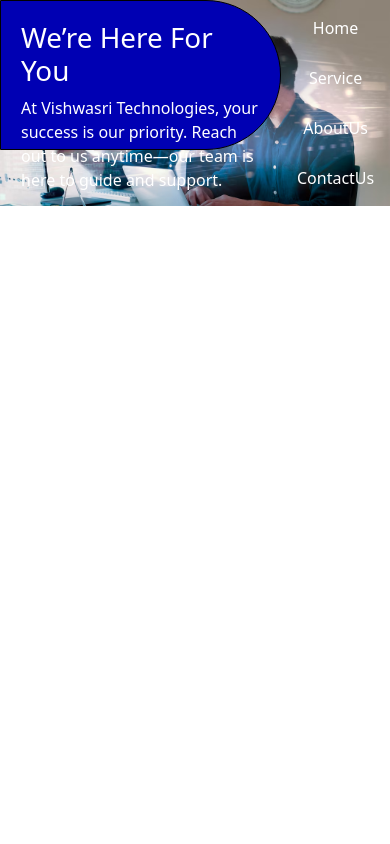
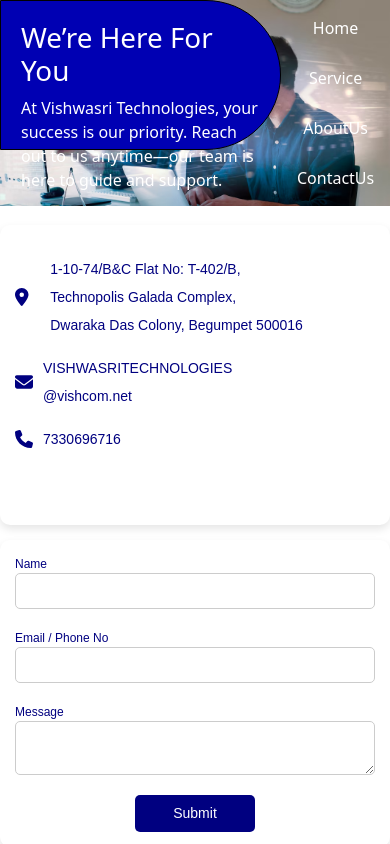
Before and after one commit to chnaveen45/Again, a React (Create React App) app: page /contactus in a window 390 px wide. Shown: the top 844 px of the page. Built offline with nearby package versions, Linux system fonts and the light colour scheme.

Commit message:
Done with aboutus

```diff
--- a/src/Component/Contactus.js
+++ b/src/Component/Contactus.js
@@ -1,5 +1,7 @@
 import React from 'react'
 import './Contactus.css';
+import From from './Form.js';
+import Footer from './Footer.js';
 import { Link } from 'react-router-dom';
 function Contactus() {
   return (
@@ -27,6 +29,12 @@
         </div>
 
       </div>
+      <div>
+        <From/>
+      </div>
+      <div>
+        <Footer/>
+      </div>
     </div>
   )
 }
--- /dev/null
+++ b/src/Component/Form.css
@@ -0,0 +1,196 @@
+.above-class {
+    width: 100%;
+    min-height: auto; /* Allow height to adjust dynamically */
+    display: flex;
+    justify-content: center;
+    flex-wrap: wrap;
+    font-family: Arial, sans-serif;
+    gap: 10px 30px;
+    margin-top: 5%; /* Adjusted for consistent spacing */
+    margin-bottom: 5%; /* Prevent excessive whitespace */
+    padding: 0; /* Ensure no extra padding */
+}
+
+.info-card, .form-card {
+    background: #fff;
+    padding: 20px;
+    box-shadow: 0 4px 8px rgba(0, 0, 0, 0.1); /* Subtle shadow for better design */
+    border-radius: 10px;
+    flex: 1;
+    max-width: 700px; /* Limit width for large screens */
+    width: 100%; /* Allow full width for smaller screens */
+    min-height: 300px; /* Ensure a minimum height for content */
+    height: auto; /* Let height adjust dynamically */
+    margin: 0;
+}
+
+.info-card p {
+    display: flex;
+    align-items: center;
+    margin: 15px 0;
+    font-size: 14px;
+    line-height: 2.0;
+    color: #000080;
+}
+
+.info-card p a {
+    color: #000080;
+    text-decoration: none;
+    margin-left: 0;
+}
+
+.info-card p a:hover {
+    text-decoration: underline;
+}
+
+.info-card svg {
+    margin-right: 10px;
+    color: #000080;
+    font-size: 18px;
+}
+
+form {
+    display: flex;
+    flex-direction: column;
+    gap: 20px; /* Adjusted gap for responsiveness */
+}
+
+form label {
+    display: flex;
+    flex-direction: column;
+    font-size: 14px;
+    font-weight: 500;
+    color: #000080;
+}
+
+input, textarea {
+    padding: 10px;
+    border: 1px solid #ccc;
+    border-radius: 5px;
+    font-size: 14px;
+    resize: none;
+}
+
+.my-custom-button {
+    padding: 10px 20px;
+    background-color: #000080;
+    color: #fff;
+    border: none;
+    border-radius: 5px;
+    cursor: pointer;
+    align-self: center;
+    width: auto;
+}
+
+.my-custom-button:hover {
+    background-color: #000080;
+}
+
+/* Media Queries for Responsiveness */
+@media (max-width: 1280px) {
+    .above-class {
+        gap: 15px;
+    }
+
+    .info-card, .form-card {
+        max-width: 100%;
+        flex: 1;
+        height: auto; /* Dynamic height for content */
+    }
+}
+
+@media (max-width: 1024px) {
+    .above-class {
+        gap: 20px;
+    }
+
+    .info-card, .form-card {
+        max-width: 100%;
+        height: auto; /* Dynamic adjustment */
+    }
+}
+
+@media (max-width: 912px) {
+    .above-class {
+        gap: 25px;
+    }
+
+    .info-card, .form-card {
+        max-width: 100%;
+        height: auto;
+    }
+}
+
+@media (max-width: 853px) {
+    .above-class {
+        flex-direction: column;
+        gap: 20px;
+        margin-top: 5%; /* Ensure consistent spacing */
+        margin-bottom: 5%;
+    }
+
+    .info-card, .form-card {
+        width: 100%; /* Use full width */
+        height: auto; /* Remove hardcoded height */
+    }
+}
+
+@media (max-width: 820px) {
+    .above-class {
+        flex-direction: column;
+        gap: 20px;
+        margin-top: 5%;
+        margin-bottom: 5%;
+    }
+
+    .info-card, .form-card {
+        max-width: 100%;
+        width: 100%;
+        height: auto;
+    }
+}
+
+@media (max-width: 768px) {
+    .above-class {
+        flex-direction: column;
+        gap: 15px;
+    }
+
+    .info-card, .form-card {
+        max-width: 100%;
+        width: 100%;
+        height: auto;
+    }
+}
+
+@media (max-width: 480px) {
+    .above-class {
+        gap: 15px;
+    }
+
+    .info-card, .form-card {
+        padding: 15px;
+        max-width: 100%;
+        height: auto;
+    }
+
+    form label {
+        font-size: 12px;
+    }
+
+    input, textarea {
+        padding: 8px;
+    }
+
+    .my-custom-button {
+        width: 120px;
+        padding: 8px;
+        font-size: 14px;
+    }
+}
+
+.error {
+    color: red;
+    font-size: 12px;
+    margin-top: 5px;
+}
--- /dev/null
+++ b/src/Component/Form.js
@@ -0,0 +1,146 @@
+import React, { useState } from "react";
+import { FontAwesomeIcon } from "@fortawesome/react-fontawesome";
+import {
+  faMapMarkerAlt,
+  faEnvelope,
+  faPhone,
+} from "@fortawesome/free-solid-svg-icons";
+import "./Form.css"
+
+
+const Form = () => {
+  const [formData, setFormData] = useState({
+    name: "",
+    emailPhone: "",
+    message: "",
+  });
+
+  const [errors, setErrors] = useState({
+    name: "",
+    emailPhone: "",
+    message: "",
+  });
+
+  const handleInputChange = (e) => {
+    const { name, value } = e.target;
+    setFormData({
+      ...formData,
+      [name]: value,
+    });
+  };
+
+  const validateForm = () => {
+    const newErrors = {};
+
+    if (!formData.name) {
+      newErrors.name = "Name is required";
+    }
+
+    if (!formData.emailPhone) {
+      newErrors.emailPhone = "Email or Phone is required";
+    } else if (
+      !/\S+@\S+\.\S+/.test(formData.emailPhone) &&
+      !/^\d{10}$/.test(formData.emailPhone)
+    ) {
+      newErrors.emailPhone =
+        "Please enter a valid email or 10-digit phone number";
+    }
+
+    if (!formData.message) {
+      newErrors.message = "Message is required";
+    }
+
+    setErrors(newErrors);
+    return Object.keys(newErrors).length === 0;
+  };
+
+  const handleSubmit = (e) => {
+    e.preventDefault();
+
+    if (validateForm()) {
+      console.log("Form submitted:", formData);
+
+      setFormData({ name: "", emailPhone: "", message: "" });
+    }
+  };
+
+  return (
+    <div className="above-class">
+      <div className="info-card">
+        <p>
+          <FontAwesomeIcon icon={faMapMarkerAlt} />
+
+          <a
+            href="https://www.google.com/maps/place/17%C2%B026'38.4%22N+78%C2%B027'48.1%22E/@17.4439962,78.4607764,801m/data=!3m2!1e3!4b1!4m4!3m3!8m2!3d17.4439962!4d78.4633513?entry=ttu&g_ep=EgoyMDI0MTEyNC4xIKXMDSoASAFQAw%3D%3D"
+            target="_blank"
+            rel="noopener noreferrer"
+            style={{ textDecoration: "none", color: "inherit" }}
+          >
+            &nbsp;&nbsp;&nbsp;1-10-74/B&C Flat No: T-402/B,
+            <br />
+            &nbsp;&nbsp;&nbsp;Technopolis Galada Complex,
+            <br />
+            &nbsp;&nbsp;&nbsp;Dwaraka Das Colony, Begumpet 500016
+          </a>
+        </p>
+        <p>
+          <FontAwesomeIcon icon={faEnvelope} />{" "}
+          <a href="mailto:vishcom.net">
+            VISHWASRITECHNOLOGIES
+            <br />
+            @vishcom.net
+          </a>
+        </p>
+        <p>
+          <FontAwesomeIcon icon={faPhone} />{" "}
+          <a href="tel:7330696716">7330696716</a>
+        </p>
+      </div>
+
+      <div className="form-card">
+        <form onSubmit={handleSubmit}>
+          <label>
+            Name
+            <input
+              type="text"
+              name="name"
+              value={formData.name}
+              onChange={handleInputChange}
+            />
+            {errors.name && <span className="error">{errors.name}</span>}
+          </label>
+
+          <label>
+            Email / Phone No
+            <input
+              type="text"
+              name="emailPhone"
+              value={formData.emailPhone}
+              onChange={handleInputChange}
+            />
+            {errors.emailPhone && (
+              <span className="error">{errors.emailPhone}</span>
+            )}
+          </label>
+
+          <label>
+            Message
+            <textarea
+              name="message"
+              value={formData.message}
+              onChange={handleInputChange}
+            ></textarea>
+            {errors.message && <span className="error">{errors.message}</span>}
+          </label>
+
+          <button class="my-custom-button">Submit</button>
+        </form>
+      </div>
+      <div>
+
+      </div>
+    </div>
+  );
+};
+
+export default Form;
```
